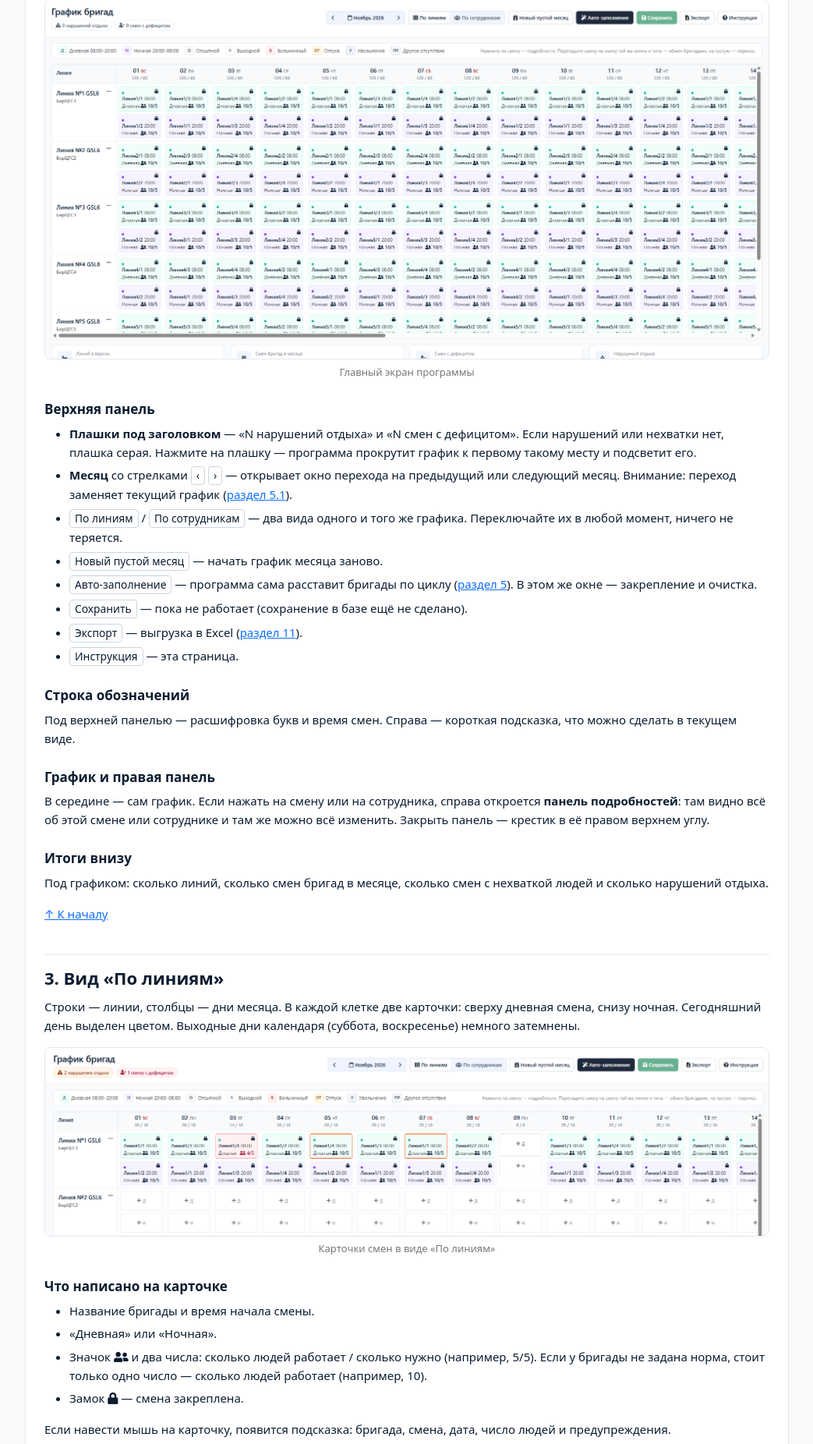
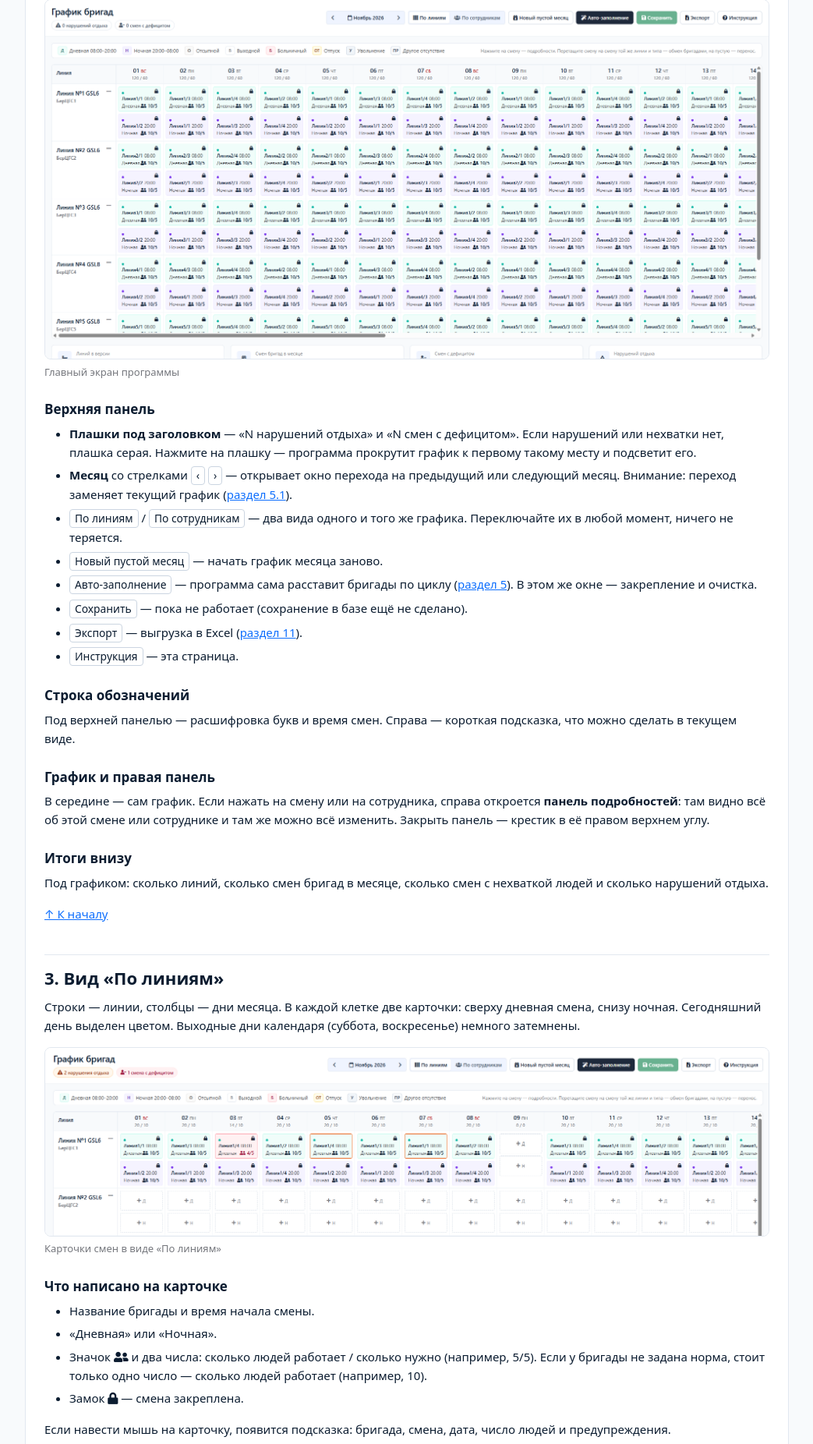
Before and after one commit to NogameNo-life/employee-scheduling, a Spring Boot app: page /instruction.html in a window 1280 px wide. Shown: the part 2083-3935 px from the top of the page at 78% size, without its empty margins (118-1161 px from the left). Run offline with Spring Boot 4, Linux system fonts and the light colour scheme; some of the project's set-up classes (security, data sources, template engines, error pages and the like) are left out, and stand-ins take their place; some libraries are stand-ins or nearby versions.

Commit message:
Remove center aligning

```diff
--- a/src/main/resources/static/instruction.html
+++ b/src/main/resources/static/instruction.html
@@ -43,7 +43,7 @@
     .shot img { max-width: 100%; border: 1px solid var(--c-border); border-radius: var(--r-lg); }
     .shot-placeholder { border: 2px dashed var(--c-border-input); border-radius: var(--r-lg); padding: 1.5rem;
       text-align: center; color: var(--c-text-subtle); background: var(--c-canvas); font-size: 14px; }
-    .shot figcaption { text-align: center; font-size: 13px; color: var(--c-text-subtle); margin-top: 0.35rem; }
+    .shot figcaption { font-size: 13px; color: var(--c-text-subtle); margin-top: 0.35rem; }
 
     .codes-table td, .codes-table th { vertical-align: middle; font-size: 15px; }
     .codes-table td:first-child { width: 64px; text-align: center; }
```
